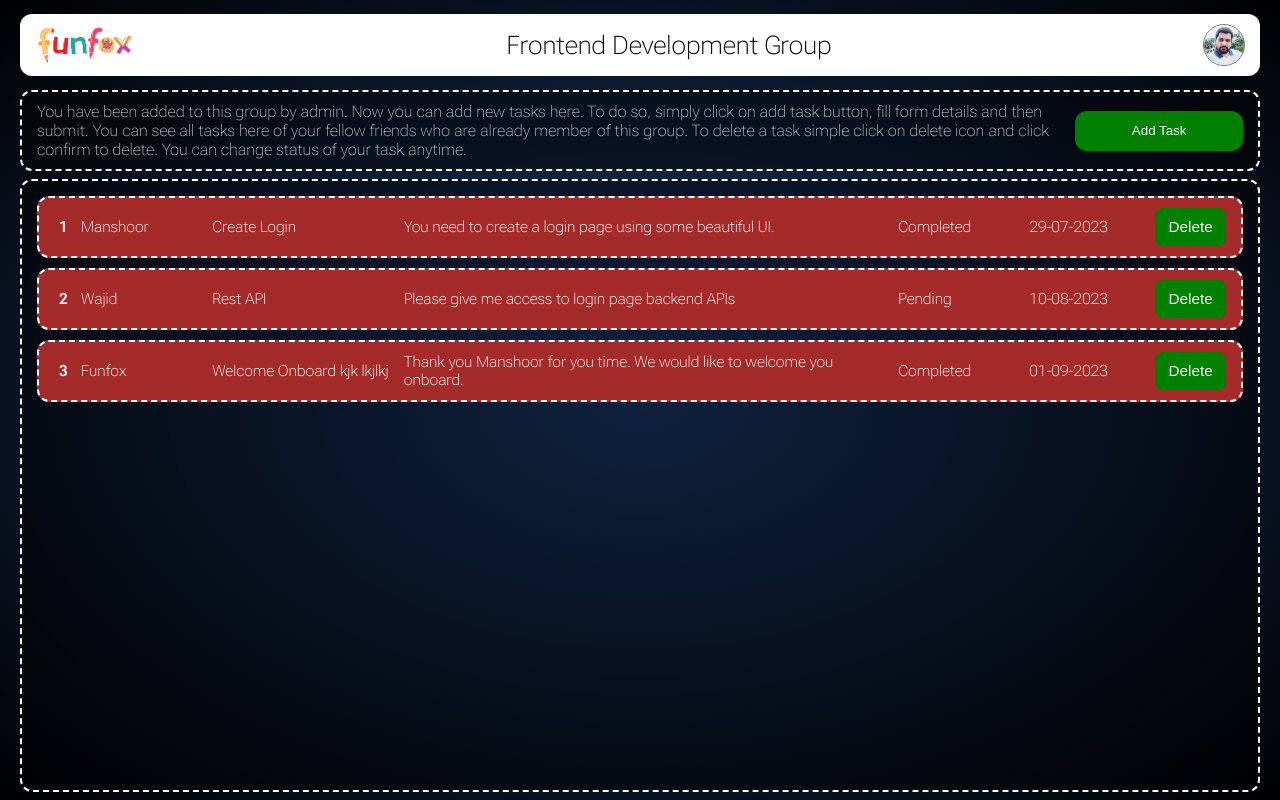
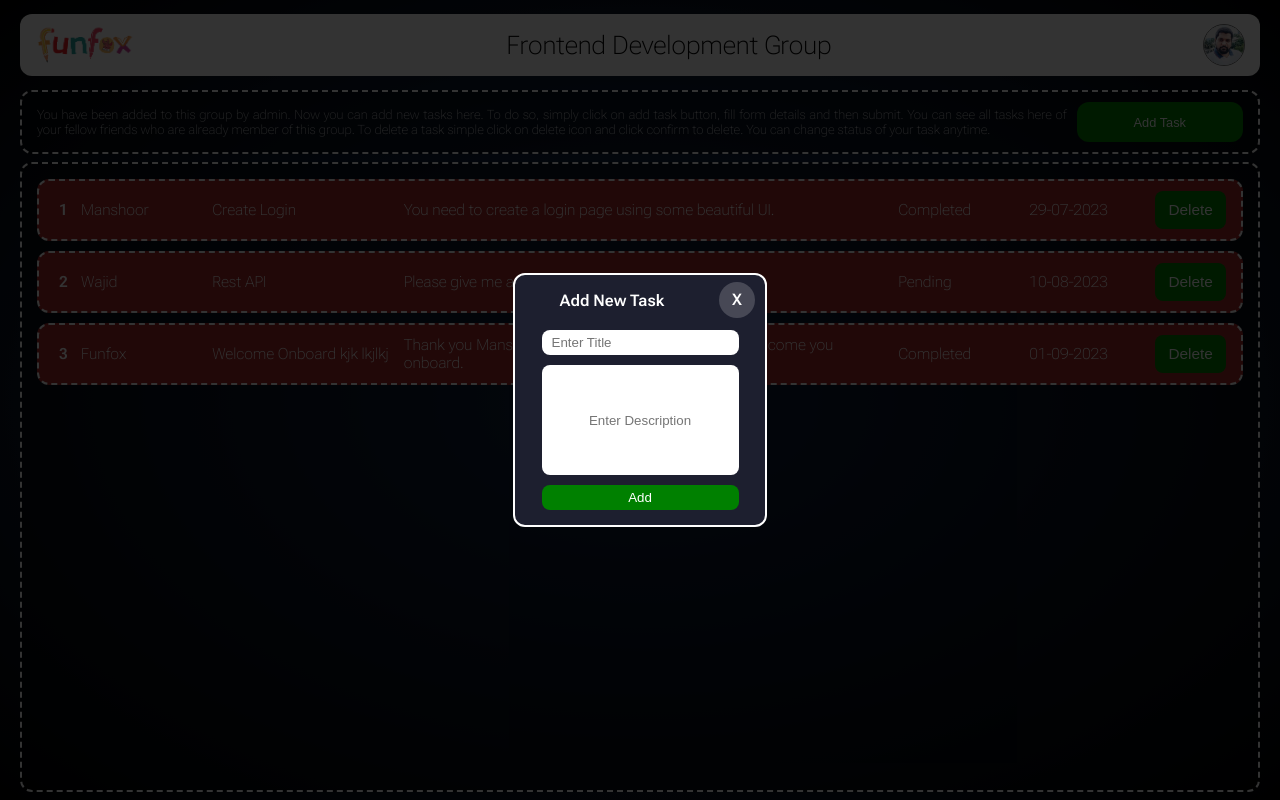
Before and after one commit to manshaw/FunFox-TMA, a React (Vite) app: page /dashboard in a window 1280 px wide. Built offline with nearby package versions, Linux system fonts and the light colour scheme.

Commit message:
added modal for new task from

```diff
--- a/src/components/AddTask/AddTask.jsx
+++ b/src/components/AddTask/AddTask.jsx
@@ -1,14 +1,48 @@
+import { useRef, useState } from "react";
 import "./AddTask.scss";
 
 const AddTask = () => {
+  const modal = useRef(null);
+  const [isOpen, setIsOpen] = useState(false);
+
+  const closeModal = () => {
+    setIsOpen(!isOpen);
+    modal.current.style.display = "none";
+  };
+
+  const openModal = () => {
+    setIsOpen(!isOpen);
+    modal.current.style.display = "flex";
+  };
   return (
-    <div className="add-task">
-      <div className="container">
-        <div>
-          You have been added to this group by admin. Now you can add new tasks here. To do so, simply click on add task button, fill form details and then submit. You can see all tasks here of your fellow friends who are already member of this group. To delete a task simple click on delete icon and click confirm to delete. You can change status of your task anytime.</div>
-        <button>Add Task</button>
+    <>
+      <div className="modal-container" ref={modal}>
+        <div className="modal">
+        <div className="header">
+            <div className="h-title">Add New Task</div>
+            <div className="h-close" onClick={closeModal}>X</div>
+        </div>
+        <div className="mbody">
+            <input type="text" placeholder="Enter Title" />
+            <input className="mdesc" type="text" placeholder="Enter Description" />
+            <button>Add</button>
+        </div>
+        </div>
       </div>
-    </div>
+      <div className="add-task">
+        <div className="container">
+          <div>
+            You have been added to this group by admin. Now you can add new
+            tasks here. To do so, simply click on add task button, fill form
+            details and then submit. You can see all tasks here of your fellow
+            friends who are already member of this group. To delete a task
+            simple click on delete icon and click confirm to delete. You can
+            change status of your task anytime.
+          </div>
+          <button onClick={openModal}>Add Task</button>
+        </div>
+      </div>
+    </>
   );
 };
 
--- a/src/components/AddTask/AddTask.scss
+++ b/src/components/AddTask/AddTask.scss
@@ -25,6 +25,7 @@
             background-color: green;
             color: white;
             font-weight: 100;
+            font-size: 1vw;
 
             &:hover{
                 background-color: rgb(1, 90, 1);
@@ -36,6 +37,9 @@
             flex: 1;
             color: rgba(255, 255, 255, 0.677);
             font-weight: 100;
+            text-align: justify;
+            margin-right: 10px;
+            font-size: 1vw;
         }
     }
 }
@@ -66,3 +70,102 @@
         height: 40px;
     }
  }
+
+
+ .modal-container{
+    display: flex;
+    width: 100vi;
+    height: 100vh;
+    align-items: center;
+    justify-content: center;
+    z-index: 0;
+    background-color: rgba(0, 0, 0, 0.8);
+    position: fixed;
+    animation-name: modal-container;
+    animation-duration: 1.5s;
+
+    .modal{
+        display: flex;
+        width: 250px;
+        color: white;
+        align-items: center;
+        flex-direction: column;
+        background-color: #1D1F2F;
+        animation-name: modal;flex-direction: column;
+        animation-duration: 0.5s;
+        border-radius: 12px;
+        border: 2px solid white;
+
+        .header{
+            display: flex;
+            margin: 0px;
+            width: 100%;
+            align-items: center;
+            justify-content: space-between;
+
+            .h-title{
+                flex: 10;
+                text-align: center;
+                font-weight: bold;
+            }
+
+            .h-close{
+                width: 20px;
+                height: 20px;
+                text-align: center;
+                font-weight: bold;
+                background-color: rgba(255, 255, 255, 0.186);
+                border-radius: 50%;
+                padding: 8px;
+                margin: 0px 10px;
+
+                &:hover{
+                    cursor: pointer;
+                    opacity: 0.5;
+                }
+            }
+        }
+
+        .mbody{
+            display: flex;
+            flex-direction: column;
+
+            input{
+                padding: 5px 10px;
+                border-radius: 8px;
+                border: none;
+                margin: 5px;
+            }
+
+            button{
+                background-color: green;
+                margin: 5px;
+                margin-bottom: 15px;
+                border: none;
+                border-radius: 8px;
+                padding: 5px 10px;
+                color: white;
+
+                &:hover{
+                    cursor: pointer;
+                    background-color: rgb(0, 87, 0);
+                }
+            }
+
+            .mdesc{
+                height: 100px;
+                text-align: center;
+            }
+        }
+    }
+}
+
+@keyframes modal-container {
+    from {background-color: transparent}
+    to {background-color: rgba(0, 0, 0, 0.8);}
+  }
+
+  @keyframes modal {
+    from {background-color: #1d1f2f2e;}
+    to {background-color: #1D1F2F;}
+  }
--- /dev/null
+++ b/src/components/AddTask/Modal/Modal.scss
@@ -0,0 +1,76 @@
+.modal-container{
+    display: none;
+    width: 100%;
+    height: 100vh;
+    align-items: center;
+    justify-content: center;
+    z-index: 0;
+    background-color: rgba(0, 0, 0, 0.8);
+    position: fixed;
+    animation-name: modal-container;
+    animation-duration: 1.5s;
+
+    .modal{
+        display: flex;
+        justify-content: flex-start;
+        align-items: center;
+        flex-direction: column;
+        width: 550px;
+        background-color: #1D1F2F;
+        height: 550px;
+        animation-name: modal;
+        animation-duration: 0.5s;
+        border-radius: 12px;
+        border: 2px solid white;
+
+        .header{
+            display: flex;
+            align-items: center;
+            width: 550px;
+            justify-content: space-between;
+            color: white;
+            border-bottom: 2px solid white;
+
+            span{
+                padding: 5px;
+                font-weight: 700;
+                font-size: 18px;
+            }
+
+            img{
+                padding: 10px;
+            }
+
+            .close{
+                display: flex;
+                align-items: center;
+                justify-content: center;
+                background-color: rgba(255, 255, 255, 0.205);
+                padding: 10px;
+                margin: 10px;
+                border-radius: 50%;
+                width: 18px;
+                height: 18px;
+                text-align: center;
+                cursor: pointer;
+            }
+        }
+
+        .modal-body{
+            width: 550px;
+            overflow: auto;
+            scrollbar-width: none;
+            -ms-overflow-style: none;
+        }
+    }
+}
+
+@keyframes modal-container {
+    from {background-color: transparent}
+    to {background-color: rgba(0, 0, 0, 0.8);}
+  }
+
+  @keyframes modal {
+    from {background-color: #1d1f2f2e;}
+    to {background-color: #1D1F2F;}
+  }
```
Also changed, not shown: src/components/AddTask/Modal/Modal.jsx (added, +38 -0 lines).
